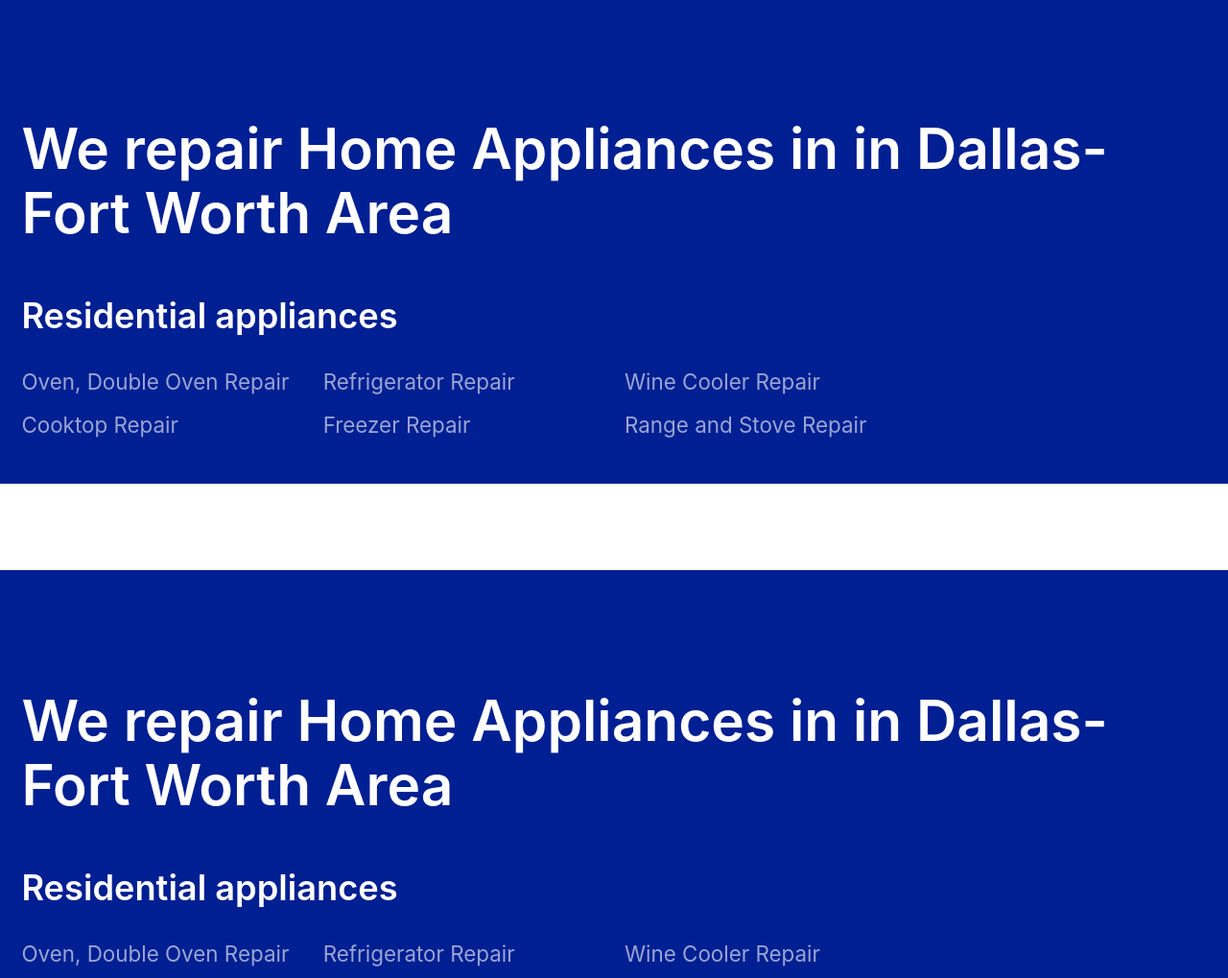
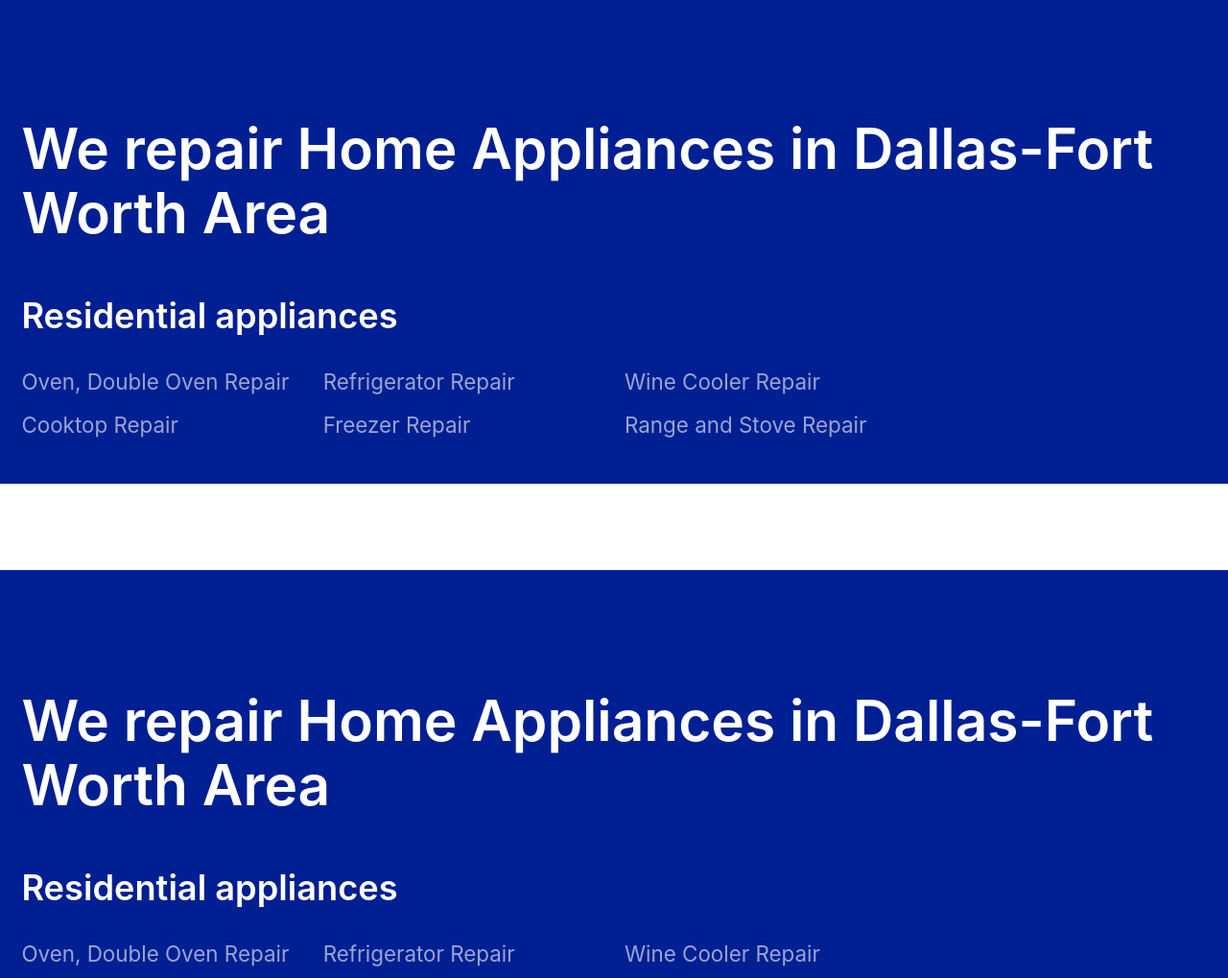
Before and after one commit to rusak83/thermador.acdchomeservices.com, a plain HTML site: page oven-repair.html in a window 1280 px wide. Shown: the part 5560-6579 px from the top of the page at 96% size. Drawn offline with Linux system fonts and the light colour scheme.

Commit message:
Fix coverage typo on oven page

```diff
--- a/oven-repair.html
+++ b/oven-repair.html
@@ -269,7 +269,7 @@ Or, instead of these steps, call AC/DC Appliance Repair! Mind that working with
     <div class="fixed-width-container">
         <div class="col-12">
             <h2 class="section-headline white">
-                We repair Home Appliances in in Dallas-Fort Worth Area
+                We repair Home Appliances in Dallas-Fort Worth Area
             </h2>
             <h3 class="section-subheadline white">Residential appliances</h3>
             <ul class="four-column">
@@ -289,7 +289,7 @@ Or, instead of these steps, call AC/DC Appliance Repair! Mind that working with
     <div class="fixed-width-container">
         <div class="col-12">
             <h2 class="section-headline white">
-                We repair Home Appliances in in Dallas-Fort Worth Area
+                We repair Home Appliances in Dallas-Fort Worth Area
             </h2>
             <h3 class="section-subheadline white">Residential appliances</h3>
             <ul class="four-column">
```
